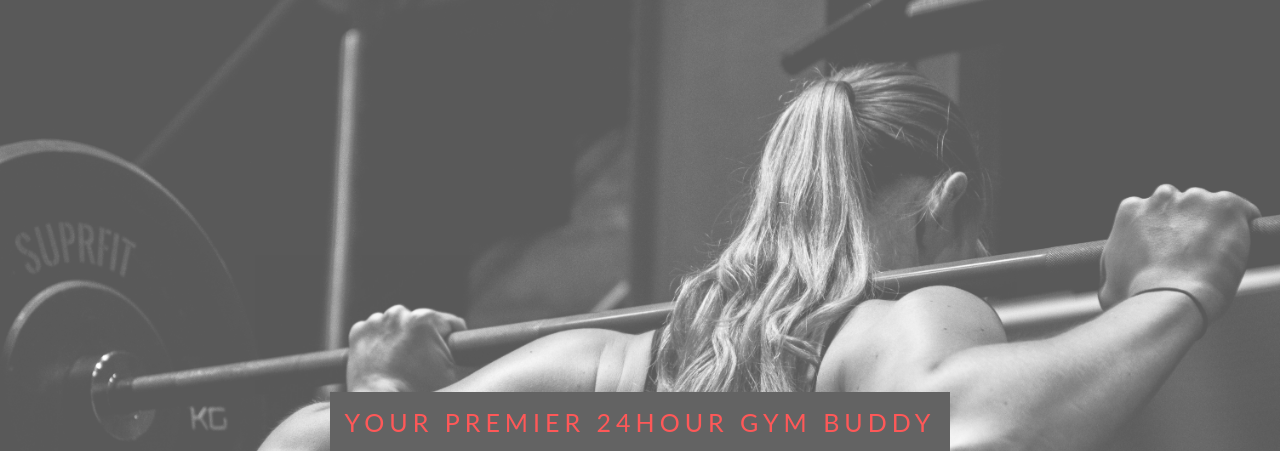
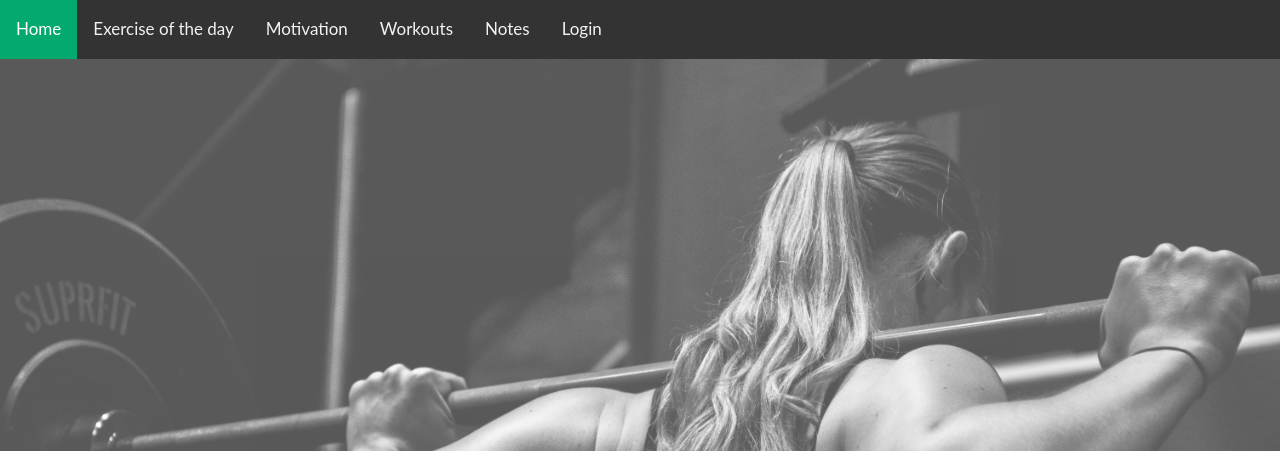
Before and after one commit to Asanti0116/gym-buddy-website, a Flask app: page / in a window 1280 px wide. Shown: the top 451 px of the page. Run offline with Flask 2, Linux system fonts and the light colour scheme.

Commit message:
adding rough nav bar

```diff
--- a/static/style.css
+++ b/static/style.css
@@ -33,3 +33,31 @@ body, html {
   font-size: 25px;
   letter-spacing: 5px;
 }
+
+/* Add a black background color to the top navigation */
+.topnav {
+  background-color: #333;
+  overflow: hidden;
+}
+
+/* Style the links inside the navigation bar */
+.topnav a {
+  float: left;
+  color: #f2f2f2;
+  text-align: center;
+  padding: 14px 16px;
+  text-decoration: none;
+  font-size: 17px;
+}
+
+/* Change the color of links on hover */
+.topnav a:hover {
+  background-color: #ddd;
+  color: black;
+}
+
+/* Add a color to the active/current link */
+.topnav a.active {
+  background-color: #04AA6D;
+  color: white;
+}
--- a/templates/home.html
+++ b/templates/home.html
@@ -8,13 +8,20 @@ width, initial-scale=1.0">
 <link rel="stylesheet" href="{{ url_for('static', filename = 'style.css') }}">
 </head>
 <body>
+  <div class="topnav">
+  <a class="active" href="#home">Home</a>
+  <a href="#exercise of the day">Exercise of the day</a>
+  <a href="#motivation">Motivation</a>
+  <a href="#workouts">Workouts</a>
+  <a href="#notes">Notes</a>
+  <a href="#login">Login</a>
+</div>
   <div class="bgimg">
     <div class="caption">
       <span class="border">YOUR PREMIER 24HOUR GYM BUDDY</span>
     </div>
   </div>
 
-
 <script src=""></script>
 </body>
 </html>
```
